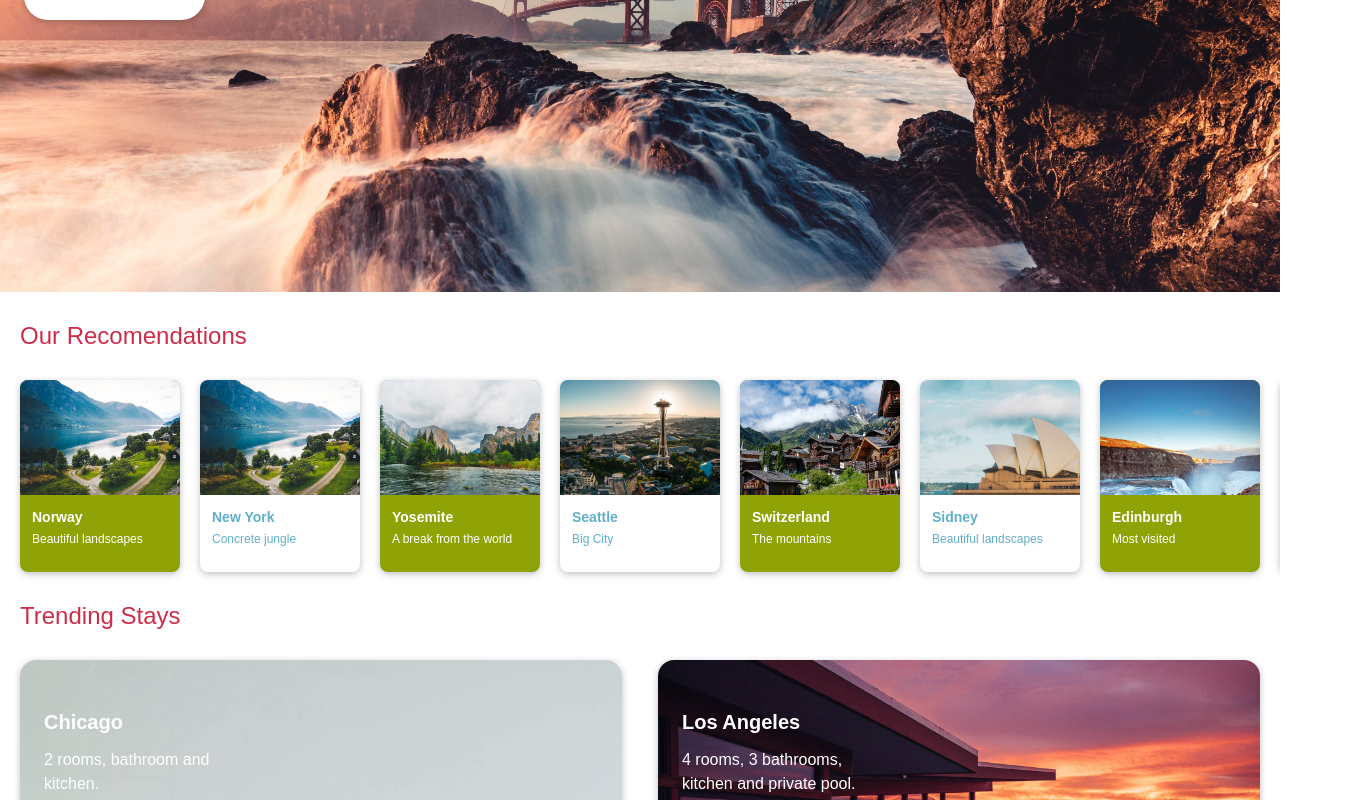
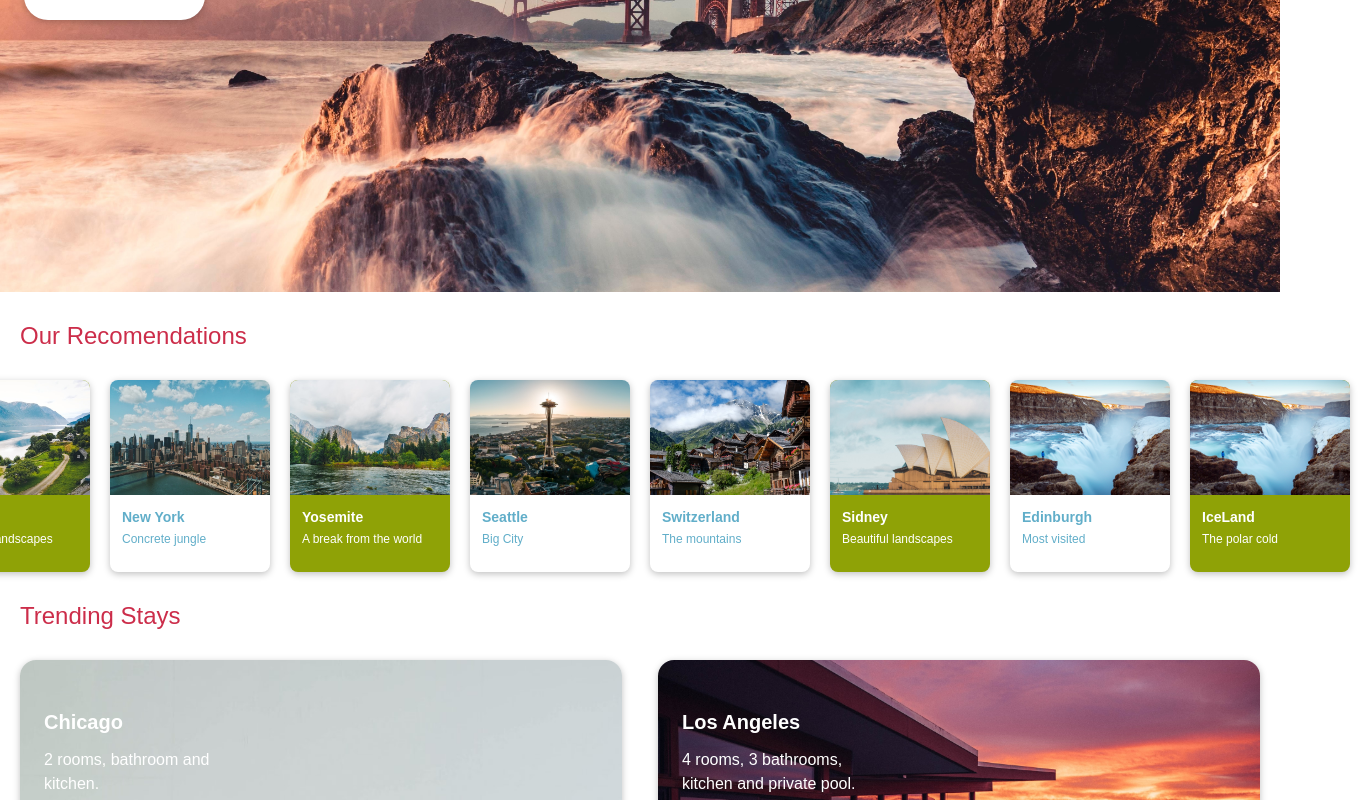
Before and after one commit to IngDonovan/travel-tailwind, a React (Vite) app: page / in a window 1280 px wide. Shown: the part 388-1188 px from the top of the page, 1370 px wide, since content can reach past the window. Built offline with nearby package versions, Linux system fonts and the light colour scheme.

Commit message:
performance the cards recomendations

```diff
--- a/src/components/Recomedations/index.jsx
+++ b/src/components/Recomedations/index.jsx
@@ -1,64 +1,95 @@
 const Recomendations = () => {
+    const cities = [
+
+        {
+            "name": "Norway",
+            "text": "Beautiful landscapes",
+            "image": "bg-norway",
+            "bgColor":"bg-secondary",
+            "txColor":"text-white",
+            "darkBg":"bg-gray-700",
+            "darkTx":"text-white",
+        },
+        {
+            "name": "New York",
+            "text": "Concrete jungle",
+            "image": "bg-newYork",
+            "bgColor":"bg-white",
+            "txColor":"text-tertiary",
+            "darkBg":"bg-gray-800",
+            "darkTx":"text-white",
+        },
+        {
+            "name": "Yosemite",
+            "text": "A break from the world",
+            "image": "bg-yosemite",
+            "bgColor":"bg-secondary",
+            "txColor":"text-white",
+            "darkBg":"bg-gray-700",
+            "darkTx":"text-white",
+        },
+        {
+            "name": "Seattle",
+            "text": "Big City",
+            "image": "bg-seattle",
+            "bgColor":"bg-white",
+            "txColor":"text-tertiary",
+            "darkBg":"bg-gray-800",
+            "darkTx":"text-white",
+        },
+        {
+            "name": "Switzerland",
+            "text": "The mountains",
+            "image": "bg-switzerland",
+            "bgColor":"bg-white",
+            "txColor":"text-tertiary",
+            "darkBg":"bg-gray-800",
+            "darkTx":"text-white",
+        },
+        {
+            "name": "Sidney",
+            "text": "Beautiful landscapes",
+            "image": "bg-sydney",
+            "bgColor":"bg-secondary",
+            "txColor":"text-white",
+            "darkBg":"bg-gray-700",
+            "darkTx":"text-white",
+        },
+        {
+            "name": "Edinburgh",
+            "text": "Most visited",
+            "image": "bg-iceland",
+            "bgColor":"bg-white",
+            "txColor":"text-tertiary",
+            "darkBg":"bg-gray-800",
+            "darkTx":"text-white",
+        },
+        {
+            "name": "IceLand",
+            "text": "The polar cold",
+            "image": "bg-iceland",
+            "bgColor":"bg-secondary",
+            "txColor":"text-white",
+            "darkBg":"bg-gray-700",
+            "darkTx":"text-white",
+        },
+    ];
+
   return (
-        <section id="recomendations" className="pt-7">
-            <h2 className="text-primary dark:text-white font-regular text-2xl px-5">Our Recomendations</h2>
-            <aside className="w-auto h-54 flex gap-5 overflow-auto  px-5 py-7">
-                <article className="h-48 min-w-max flex flex-col bg-secondary dark:bg-gray-700 text-white rounded-lg shadow-custom transition duration-500 ease-in-out hover:-translate-y-4 ">
-                <picture className="w-40 h-3/5 bg-norway bg-cover rounded-t-lg"></picture>
+    <section id="recomendations" className="flex flex-col pt-7">
+      <h2 className="text-primary dark:text-white font-regular text-2xl px-5">
+        Our Recomendations
+      </h2>
+      <aside className="w-auto h-54 flex self-center gap-5 overflow-auto px-5 py-7">
+        {cities.map(city => (
+            <article className= {`h-48 min-w-max flex flex-col ${city.bgColor} dark:${city.darkBg} dark:${city.darkTx} ${city.txColor} rounded-lg shadow-custom transition duration-500 ease-in-out hover:-translate-y-4`} >
+            <picture className={`w-40 h-3/5 ${city.image} bg-cover bg-center rounded-t-lg`}></picture>
             <div className="p-3">
-                    <h4 className="text-sm font-bold pb-1" >Norway</h4>
-                    <p className="text-xs ">Beautiful landscapes</p>
+                <h4 className="text-sm font-bold pb-1">{city.name}</h4>
+                <p className="text-xs">{city.text}</p>
             </div>
             </article>
-                <article className="h-48 min-w-max flex flex-col bg-white text-tertiary dark:bg-gray-800 dark:text-white rounded-lg shadow-custom transition duration-500 ease-in-out hover:-translate-y-4 ">
-                <picture className="w-40 h-3/5 bg-norway bg-cover bg-no-repeat rounded-t-lg"></picture>
-                <div className="p-3">
-                    <h4 className="text-sm font-bold pb-1" >New York</h4>
-                    <p className="text-xs ">Concrete jungle</p>
-                </div>
-                </article>
-                <article className="h-48 min-w-max flex flex-col bg-secondary dark:bg-gray-700 text-white rounded-lg shadow-custom transition duration-500 ease-in-out hover:-translate-y-4 ">
-                <picture className="w-40 h-3/5 bg-yosemite bg-cover rounded-t-lg"></picture>
-                <div className="p-3">
-                    <h4 className="text-sm font-bold pb-1" >Yosemite</h4>
-                    <p className="text-xs ">A break from the world</p>
-                </div>
-                </article>
-                <article className="h-48 min-w-max flex flex-col bg-white text-tertiary dark:bg-gray-800 dark:text-white rounded-lg shadow-custom transition duration-500 ease-in-out hover:-translate-y-4 ">
-                <picture className="w-40 h-3/5 bg-seattle bg-cover rounded-t-lg"></picture>
-                <div className="p-3">
-                    <h4 className="text-sm font-bold pb-1" >Seattle</h4>
-                    <p className="text-xs">Big City</p>
-                </div>
-                </article>
-                <article className="h-48 min-w-max flex flex-col bg-secondary dark:bg-gray-700 text-white rounded-lg shadow-custom transition duration-500 ease-in-out hover:-translate-y-4 ">
-                <picture className="w-40 h-3/5 bg-switzerland bg-cover rounded-t-lg"></picture>
-                <div className="p-3">
-                    <h4 className="text-sm font-bold pb-1" >Switzerland</h4>
-                    <p className="text-xs ">The mountains</p>
-                </div>
-                </article>
-                <article className="h-48 min-w-max flex flex-col bg-white text-tertiary dark:bg-gray-800 dark:text-white rounded-lg shadow-custom transition duration-500 ease-in-out hover:-translate-y-4 ">
-                <picture className="w-40 h-3/5 bg-sydney bg-cover bg-center rounded-t-lg"></picture>
-                <div className="p-3">
-                    <h4 className="text-sm font-bold pb-1" >Sidney</h4>
-                    <p className="text-xs ">Beautiful landscapes</p>
-                </div>
-                </article>
-                <article className="h-48 min-w-max flex flex-col bg-secondary dark:bg-gray-700 text-white rounded-lg shadow-custom transition duration-500 ease-in-out hover:-translate-y-4 ">
-                <picture className="w-40 h-3/5 bg-iceland bg-cover rounded-t-lg"></picture>
-                <div className="p-3">
-                    <h4 className="text-sm font-bold pb-1" >Edinburgh</h4>
-                    <p className="text-xs">Most visited</p>
-                </div>
-                </article>
-                <article className="h-48 min-w-max flex flex-col bg-white text-tertiary dark:bg-gray-800 dark:text-white rounded-lg shadow-custom transition duration-500 ease-in-out hover:-translate-y-4 ">
-                <picture className="w-40 h-3/5 bg-iceland bg-cover rounded-t-lg"></picture>
-                <div className="p-3">
-                    <h4 className="text-sm font-bold pb-1" >IceLand</h4>
-                    <p className="text-xs ">The polar cold</p>
-                </div>
-                </article>
+        ))}
       </aside>
     </section>
   );
--- a/tailwind.config.js
+++ b/tailwind.config.js
@@ -32,7 +32,7 @@ export default {
         'yosemite': "url('./src/assets/img/yosemite.jpg')",
         'LA': "url('./src/assets/img/LA.jpg')",
         'seattle': "url('./src/assets/img/seattle.jpg')",
-        'new_york': "url('./src/assets/img/new_york.jpg')",
+        'newYork': "url('./src/assets/img/new_york.jpg')",
         'norway': "url('./src/assets/img/norway.jpg')",
         'sydney': "url('./src/assets/img/sydney.jpg')",
         'miami': "url('./src/assets/img/miami.jpg')",
```
Lines whose indentation alone changed are shown as unchanged.
